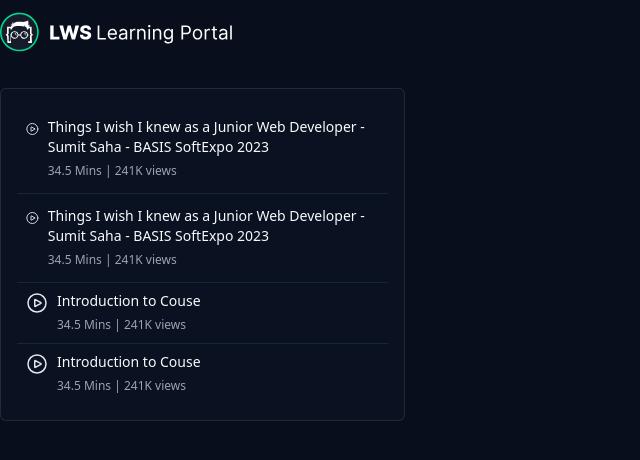
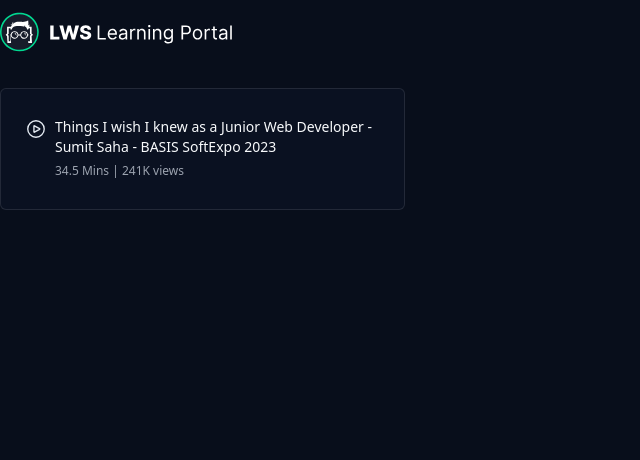
Before and after one commit to numangit/edtech-platform, a React (Create React App) app: page / in a window 1280 px wide. Shown: the top 460 px of the page, without its empty margins (0-640 px from the left). Built offline with nearby package versions, Linux system fonts and the light colour scheme.

Commit message:
vidoeThumbnail fixed bug fixed

```diff
--- a/src/component/common/NavBar.js
+++ b/src/component/common/NavBar.js
@@ -1,7 +1,6 @@
-import { useDispatch, useSelector } from 'react-redux';
+import { useSelector } from 'react-redux';
+import { Link } from 'react-router-dom';
 import logo from '../../assets/image/learningportal.svg';
-import { Link } from 'react-router-dom';
-import { logout } from '../../features/auth/authSlice';
 import LogoutButton from './LogoutButton';
 
 const NavBar = () => {
--- a/src/component/student/coursePlayer/VideoThumbnail.js
+++ b/src/component/student/coursePlayer/VideoThumbnail.js
@@ -11,7 +11,7 @@ const VideoThumbnail = () => {
                     d="M15.91 11.672a.375.375 0 010 .656l-5.603 3.113a.375.375 0 01-.557-.328V8.887c0-.286.307-.466.557-.327l5.603 3.112z" />
             </svg>
             {/* <!-- Description --> */}
-            <div clas="flex flex-col w-full">
+            <div className="flex flex-col w-full">
                 <Link to="/videos/">
                     <p className="text-slate-50 text-sm font-medium">Things I wish I knew as a Junior Web
                         Developer - Sumit Saha - BASIS SoftExpo 2023</p>
--- a/src/component/student/coursePlayer/Videos.js
+++ b/src/component/student/coursePlayer/Videos.js
@@ -5,73 +5,6 @@ const Videos = () => {
         <div
             className="col-span-full lg:col-auto max-h-[570px] overflow-y-auto bg-secondary p-4 rounded-md border border-slate-50/10 divide-y divide-slate-600/30">
             <VideoThumbnail />
-
-            <div className="w-full flex flex-row gap-2 cursor-pointer hover:bg-slate-900 p-2 py-3">
-                {/* <!-- Thumbnail --> */}
-                <svg fill="none" viewBox="0 0 24 24" strokeWidth="1.5" stroke="currentColor" className="w-6 h-6">
-                    <path strokeLinecap="round" strokeLinejoin="round"
-                        d="M21 12a9 9 0 11-18 0 9 9 0 0118 0z" />
-                    <path strokeLinecap="round" strokeLinejoin="round"
-                        d="M15.91 11.672a.375.375 0 010 .656l-5.603 3.113a.375.375 0 01-.557-.328V8.887c0-.286.307-.466.557-.327l5.603 3.112z" />
-                </svg>
-                {/* <!-- Description --> */}
-                <div clas="flex flex-col w-full">
-                    <a href="#">
-                        <p className="text-slate-50 text-sm font-medium">Things I wish I knew as a Junior Web
-                            Developer - Sumit Saha - BASIS SoftExpo 2023</p>
-                    </a>
-                    <div>
-                        <span className="text-gray-400 text-xs mt-1">34.5 Mins</span>
-                        <span className="text-gray-400 text-xs mt-1"> | </span>
-                        <span className="text-gray-400 text-xs mt-1">241K views</span>
-                    </div>
-                </div>
-            </div>
-
-            <div className="w-full flex flex-row gap-2 cursor-pointer hover:bg-slate-900 p-2">
-                {/* <!-- Thumbnail --> */}
-                <svg xmlns="http://www.w3.org/2000/svg" fill="none" viewBox="0 0 24 24" strokeWidth="1.5"
-                    stroke="currentColor" className="w-6 h-6">
-                    <path strokeLinecap="round" strokeLinejoin="round"
-                        d="M21 12a9 9 0 11-18 0 9 9 0 0118 0z" />
-                    <path strokeLinecap="round" strokeLinejoin="round"
-                        d="M15.91 11.672a.375.375 0 010 .656l-5.603 3.113a.375.375 0 01-.557-.328V8.887c0-.286.307-.466.557-.327l5.603 3.112z" />
-                </svg>
-                {/* <!-- Description --> */}
-                <div clas="flex flex-col w-full">
-                    <a href="#">
-                        <p className="text-slate-50 text-sm font-medium">Introduction to Couse</p>
-                    </a>
-                    <div>
-                        <span className="text-gray-400 text-xs mt-1">34.5 Mins</span>
-                        <span className="text-gray-400 text-xs mt-1"> | </span>
-                        <span className="text-gray-400 text-xs mt-1">241K views</span>
-                    </div>
-                </div>
-            </div>
-
-            <div className="w-full flex flex-row gap-2 cursor-pointer hover:bg-slate-900 p-2">
-                {/* <!-- Thumbnail --> */}
-                <svg xmlns="http://www.w3.org/2000/svg" fill="none" viewBox="0 0 24 24" strokeWidth="1.5"
-                    stroke="currentColor" className="w-6 h-6">
-                    <path strokeLinecap="round" strokeLinejoin="round"
-                        d="M21 12a9 9 0 11-18 0 9 9 0 0118 0z" />
-                    <path strokeLinecap="round" strokeLinejoin="round"
-                        d="M15.91 11.672a.375.375 0 010 .656l-5.603 3.113a.375.375 0 01-.557-.328V8.887c0-.286.307-.466.557-.327l5.603 3.112z" />
-                </svg>
-                {/* <!-- Description --> */}
-                <div clas="flex flex-col w-full">
-                    <a href="#">
-                        <p className="text-slate-50 text-sm font-medium">Introduction to Couse</p>
-                    </a>
-                    <div>
-                        <span className="text-gray-400 text-xs mt-1">34.5 Mins</span>
-                        <span className="text-gray-400 text-xs mt-1"> | </span>
-                        <span className="text-gray-400 text-xs mt-1">241K views</span>
-                    </div>
-                </div>
-            </div>
-
         </div>
     );
 };
```
